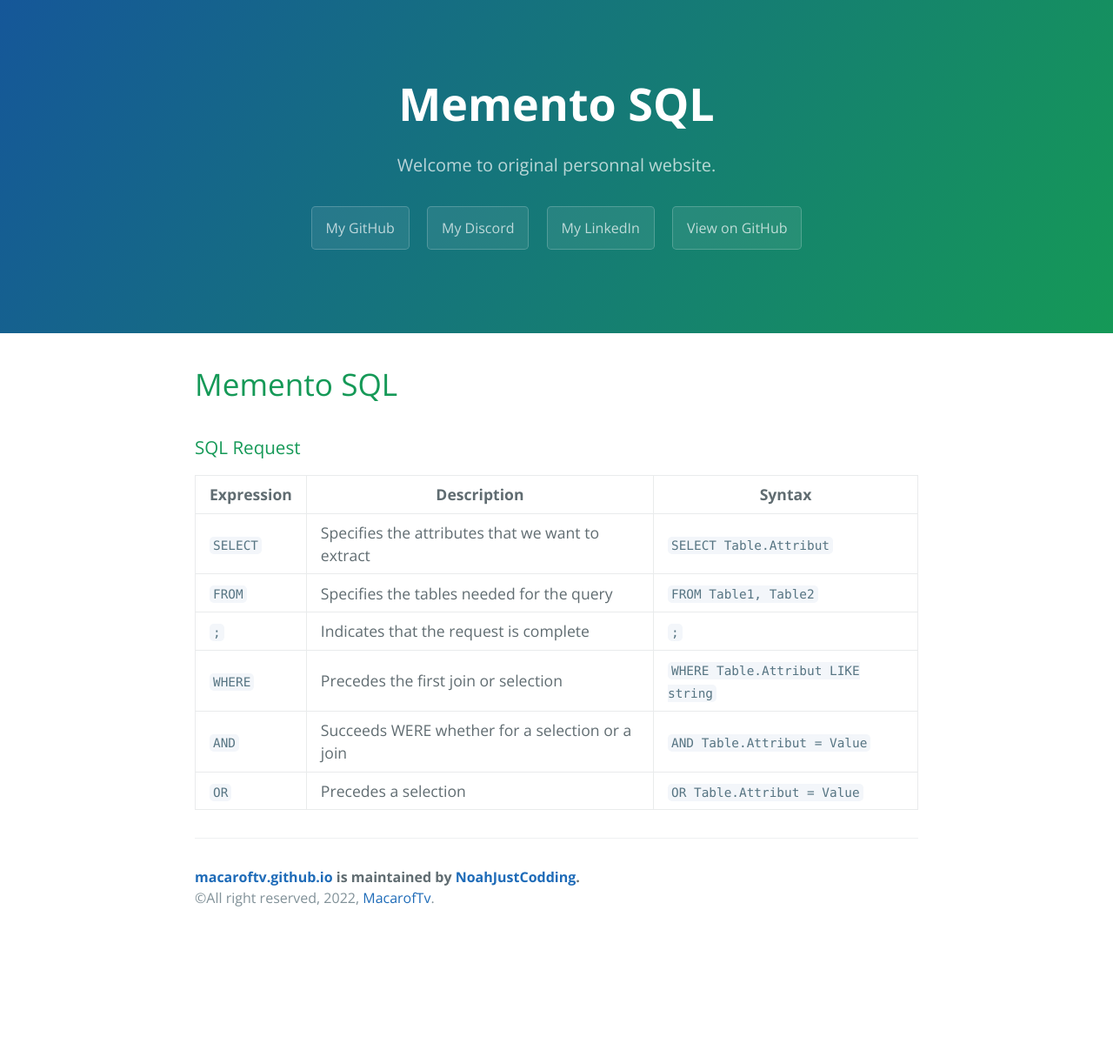
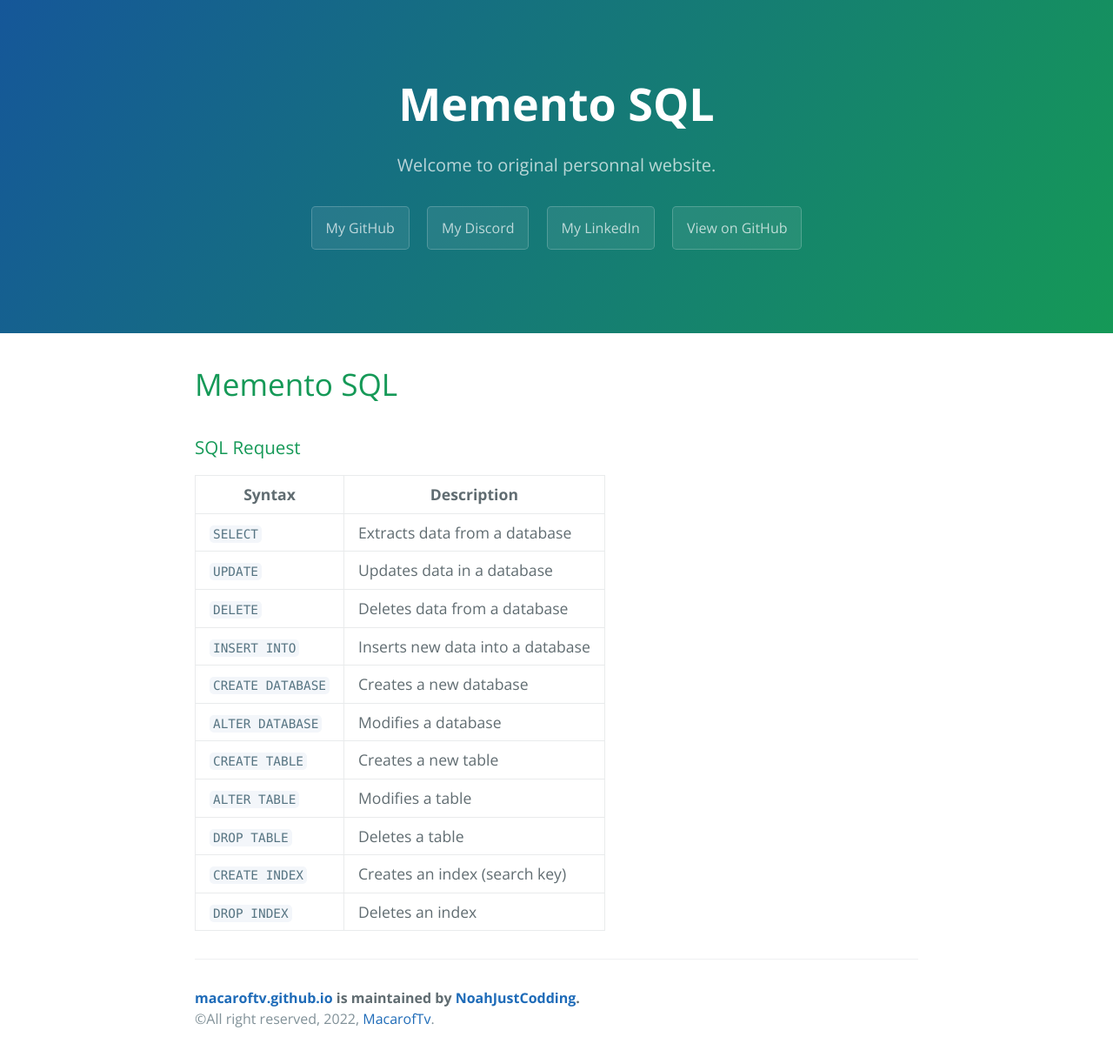
Before and after one commit to NoahJustCodding/macaroftv.github.io, a Jekyll site: the page built from pages/memento-sql.md, in a window 1280 px wide. Shown: the whole page at 87% size. Built offline with Jekyll 4.4.1, drawn with Linux system fonts in a browser that asks for light colours; nearby versions of some CDN libraries; our own code applies the rules of GitHub Pages for plain Markdown files; before the commit the page ends 1076 px from its top, so only the background shows below that.

Commit message:
Update memento-sql.md

```diff
--- a/pages/memento-sql.md
+++ b/pages/memento-sql.md
@@ -2,11 +2,16 @@
 
 ### SQL Request
 
-Expression | Description | Syntax
---- | --- | ---
-`SELECT` | Specifies the attributes that we want to extract | `SELECT Table.Attribut`
-`FROM` | Specifies the tables needed for the query | `FROM Table1, Table2`
-`;` | Indicates that the request is complete | `;`
-`WHERE` | Precedes the first join or selection | `WHERE Table.Attribut LIKE string`
-`AND` | Succeeds WERE whether for a selection or a join | `AND Table.Attribut = Value`
-`OR` | Precedes a selection | `OR Table.Attribut = Value`
+Syntax | Description
+--- | ---
+`SELECT` | Extracts data from a database
+`UPDATE` | Updates data in a database
+`DELETE`| Deletes data from a database
+`INSERT INTO` | Inserts new data into a database
+`CREATE DATABASE` | Creates a new database
+`ALTER DATABASE` | Modifies a database
+`CREATE TABLE` | Creates a new table
+`ALTER TABLE` | Modifies a table
+`DROP TABLE` | Deletes a table
+`CREATE INDEX` | Creates an index (search key)
+`DROP INDEX` | Deletes an index
```
